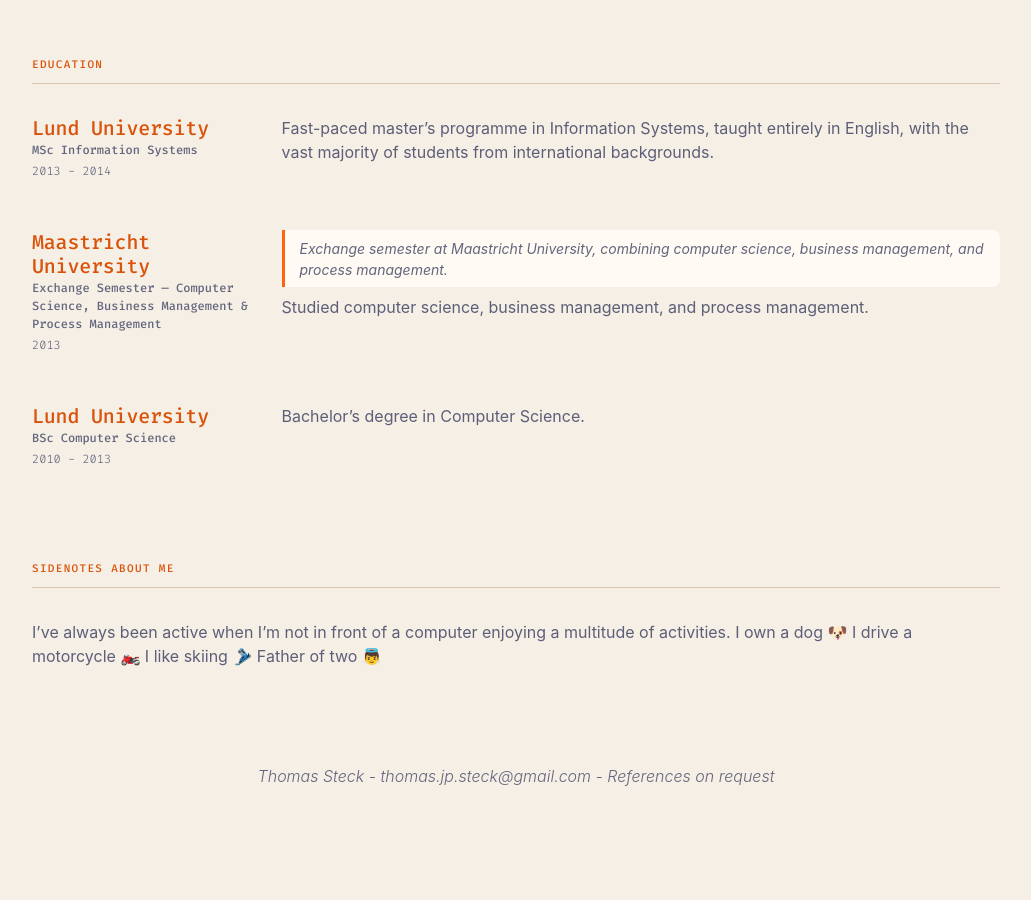
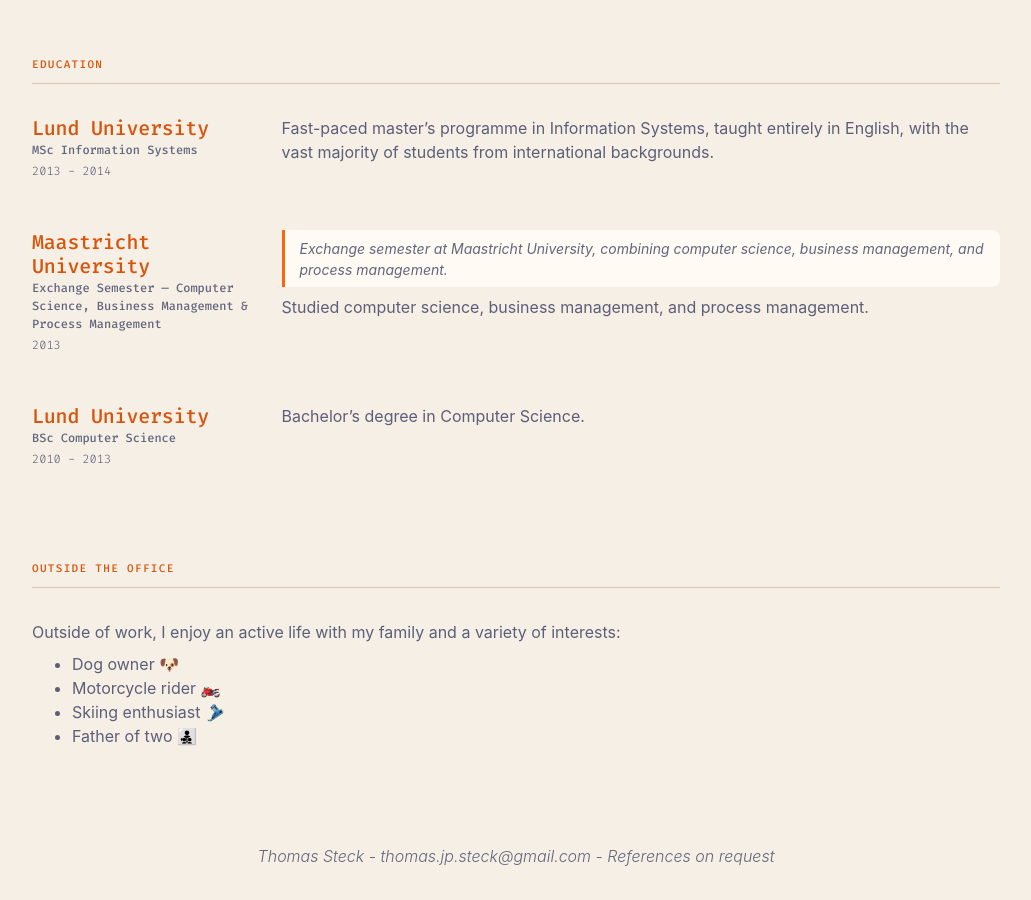
Before and after one commit to steckoverflow/steckoverflow.github.io, a Jekyll site: the page built from index.md, in a window 1280 px wide and 900 px high, scrolled down 2001 px. Shown: the whole window, without its empty margins (124-1155 px from the left). Built offline with Jekyll 4.4.1, drawn with Linux system fonts in a browser that asks for light colours; nearby versions of some CDN libraries; before the commit the page ends 2821 px from its top, so only the background shows below that.

Commit message:
fix: polish

```diff
--- a/_config.yml
+++ b/_config.yml
@@ -206,14 +206,15 @@ content:
         description: |
           Bachelor's degree in Computer Science.
 
-  - title: Sidenotes about me
+  - title: Outside the Office
     layout: text
     content: |
-      I've always been active when I'm not in front of a computer enjoying a multitude of activities.
-      I own a dog 🐶
-      I drive a motorcycle 🏍️
-      I like skiing 🎿
-      Father of two 👼
+      Outside of work, I enjoy an active life with my family and a variety of interests:
+
+      - Dog owner 🐶
+      - Motorcycle rider 🏍️
+      - Skiing enthusiast 🎿
+      - Father of two 👨‍👧‍👦
 
 footer_show_references: true
 
```
